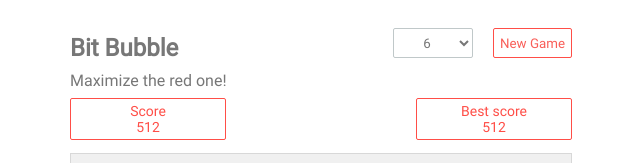
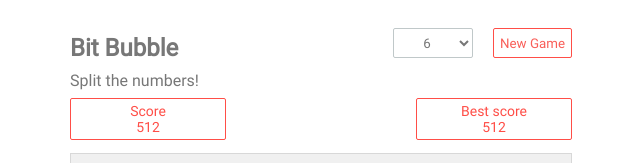
Before and after one commit to asaharan/bit-bubble, a website: page index.html in a window 1280 px wide. Shown: the top 163 px of the page, 319-959 px from the left. Drawn offline with Linux system fonts and the light colour scheme.

Commit message:
small change

```diff
--- a/index.html
+++ b/index.html
@@ -28,7 +28,7 @@
                     </div>
                 </div>
                 <div class="desc">
-                    <div class="d">Maximize the red one!</div>
+                    <div class="d">Split the numbers!</div>
                 </div>
             </div>
             <div class="gameActions">
```
